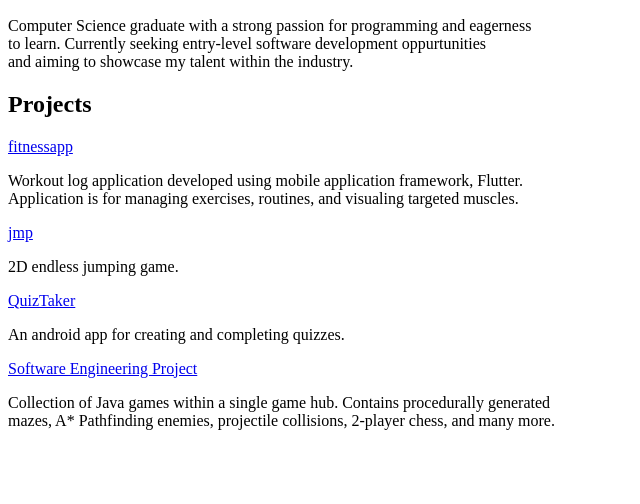
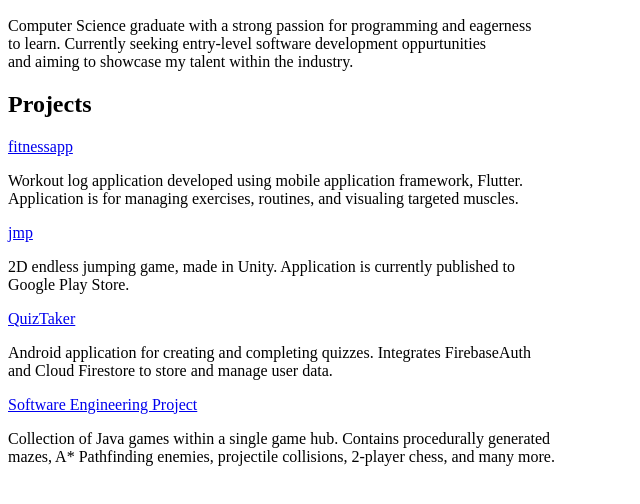
Before and after one commit to Kurt-Tito/kurt-tito.github.io, a plain HTML site: page index.html in a window 1280 px wide. Shown: the part 110-614 px from the top of the page, without its empty margins (0-640 px from the left). Drawn offline with Linux system fonts and the light colour scheme.

Commit message:
revised jmp, quiztaker, and SE Project descriptions

```diff
--- a/index.html
+++ b/index.html
@@ -15,9 +15,11 @@
         <p>Workout log application developed using mobile application framework, Flutter. <br>
         Application is for managing exercises, routines, and visualing targeted muscles.</p>
         <a href="https://github.com/Kurt-Tito/jmp">jmp</a>
-        <p>2D endless jumping game.</p>
+        <p>2D endless jumping game, made in Unity. Application is currently published to <br>
+        Google Play Store.</p>
         <a href="https://github.com/zlatkovtv/453-QuizTaker">QuizTaker</a>
-        <p>An android app for creating and completing quizzes.</p>
+        <p>Android application for creating and completing quizzes. Integrates FirebaseAuth <br>
+        and Cloud Firestore to store and manage user data.</p>
         <a href="https://github.com/Kurt-Tito/CECS-491A-Birdstufz">Software Engineering Project</a>
         <p>Collection of Java games within a single game hub. Contains procedurally generated <br>
         mazes, A* Pathfinding enemies, projectile collisions, 2-player chess, and many more.</p>
```
